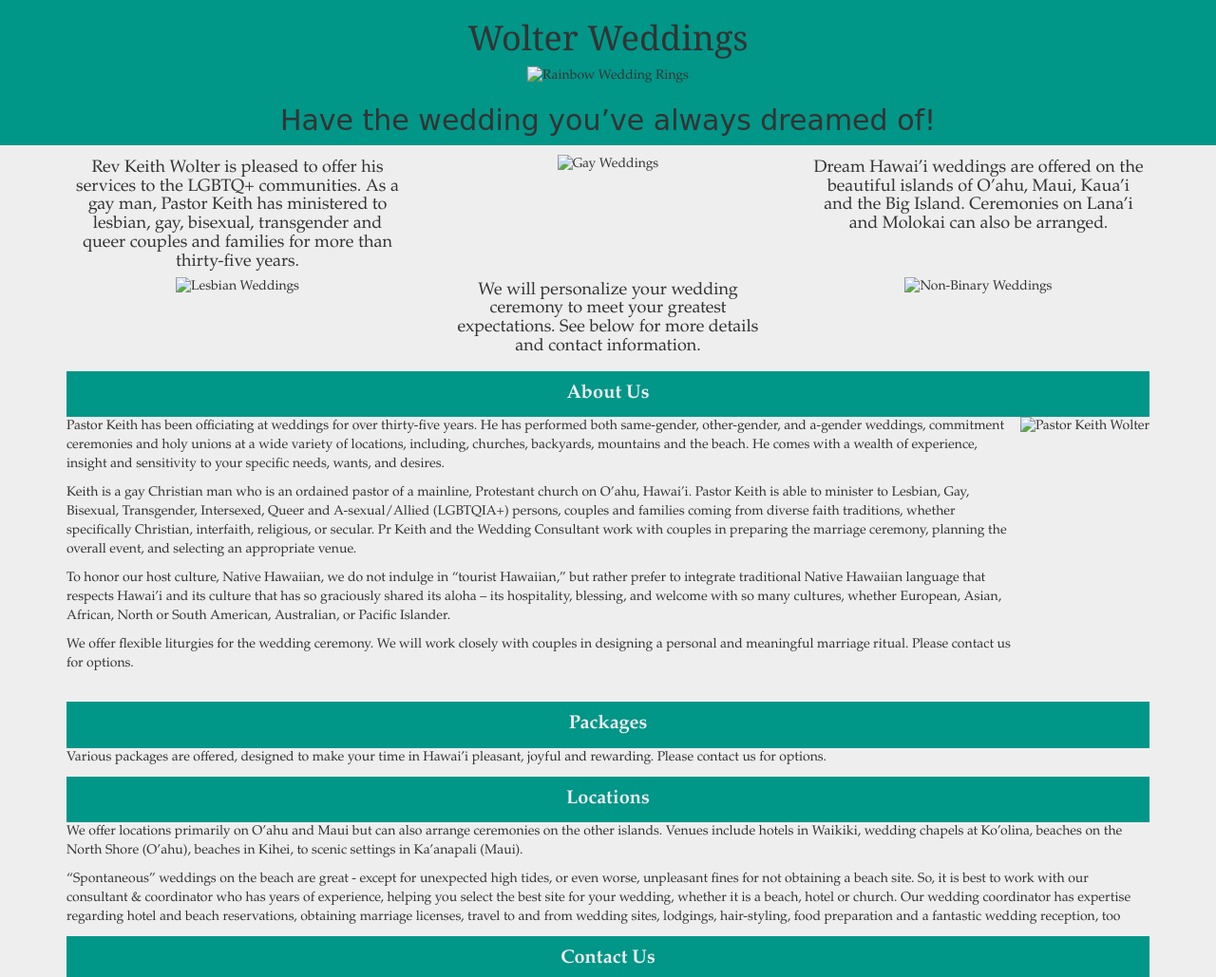
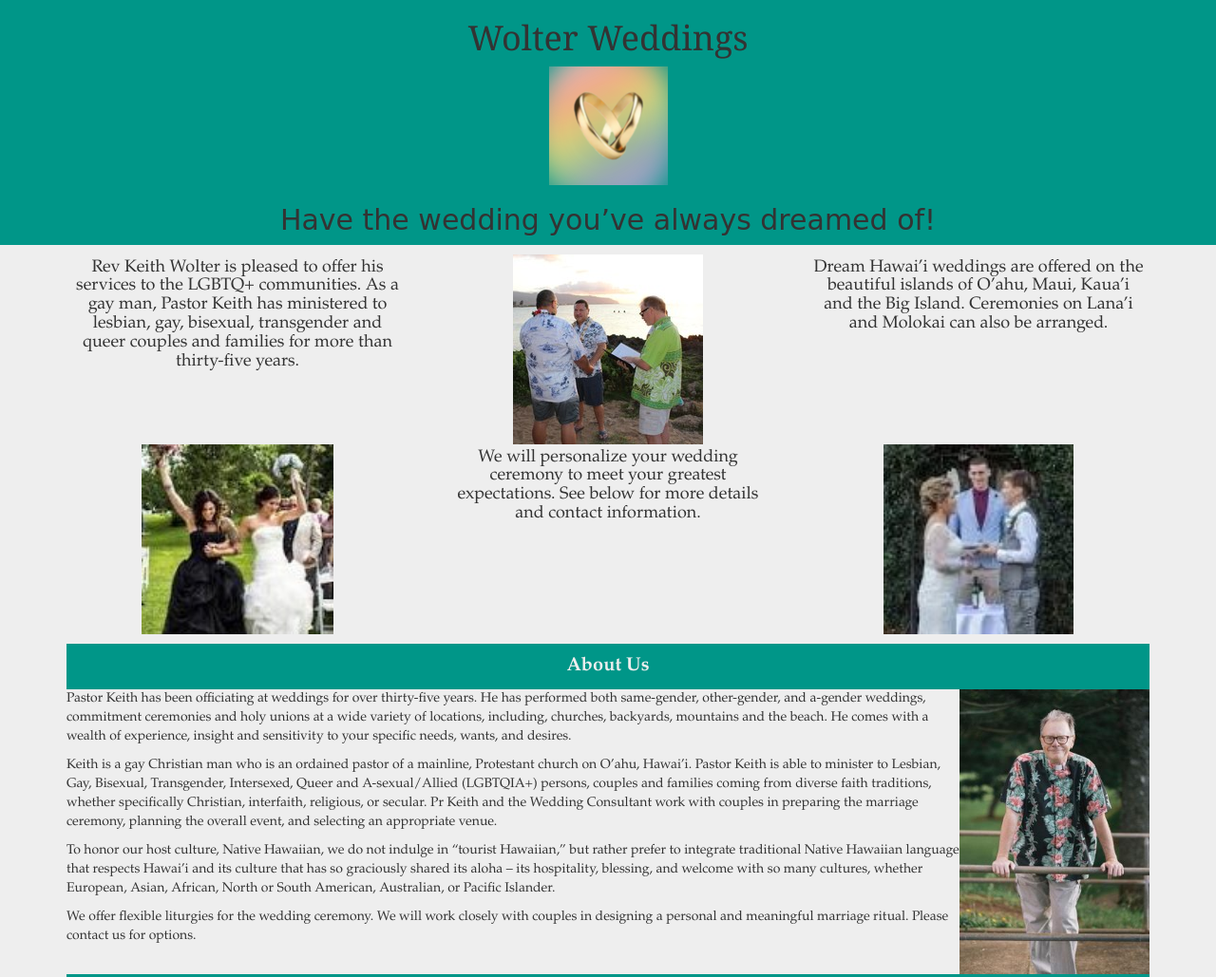
Before and after one commit to awjans/wolterweddings, a plain HTML site: page index.html in a window 1280 px wide. Shown: the top 1029 px of the page at 95% size. Drawn offline with nearby package versions, Linux system fonts and the light colour scheme; the site is published under a folder, as on GitHub Pages, so addresses that start at the root find nothing.

Commit message:
Update index.html
Changed image paths to be relative

```diff
--- a/index.html
+++ b/index.html
@@ -79,7 +79,7 @@
 <!-- Header -->
 <header id="myHeader" class="container w-100 section">
 	<h1 id="title" class="display-1">Wolter Weddings</h1>
-	<img id="logo" alt="Rainbow Wedding Rings" src="/images/rainbow_wedding_rings.png" />
+	<img id="logo" alt="Rainbow Wedding Rings" src="images/rainbow_wedding_rings.png" />
 	<h2 id="subtitle" class="display-2">Have the wedding you&rsquo;ve always dreamed of!</h2>
 </header>
 <main>
@@ -88,24 +88,24 @@
 		<div class="col-12 col-md-4 text-center">
 			<h4 class="splash-text">Rev Keith Wolter is pleased to offer his services to the LGBTQ+ communities. As a gay man, Pastor Keith has ministered to lesbian, gay, bisexual, transgender and queer couples and families for more than thirty-five years.</h4>
 		</div>
-		<div class="col-12 col-md-4 text-center"><img class="splash-photo" alt="Gay Weddings" src="/images/gay_wedding.jpg" /></div>
+		<div class="col-12 col-md-4 text-center"><img class="splash-photo" alt="Gay Weddings" src="images/gay_wedding.jpg" /></div>
 		<div class="col-12 col-md-4 text-center">
 			<h4 class="splash-text">Dream Hawai&rsquo;i weddings are offered on the beautiful islands of O&rsquo;ahu, Maui, Kaua&rsquo;i and the Big Island. Ceremonies on Lana&rsquo;i and Molokai can also be arranged.</h4>
 		</div>
 	</div>
 	<div class="row">
-		<div class="col-12 col-md-4 text-center"><img class="splash-photo" alt="Lesbian Weddings" src="/images/lesbian_wedding.jpg" /></div>
+		<div class="col-12 col-md-4 text-center"><img class="splash-photo" alt="Lesbian Weddings" src="images/lesbian_wedding.jpg" /></div>
 		<div class="col-12 col-md-4 text-center">
 			<h4 class="splash-text">We will personalize your wedding ceremony to meet your greatest expectations. See below for more details and contact information.</h4>
 		</div>
-		<div class="col-12 col-md-4 text-center"><img class="splash-photo" alt="Non-Binary Weddings" src="/images/nonbinary_wedding.jpg" /></div>
+		<div class="col-12 col-md-4 text-center"><img class="splash-photo" alt="Non-Binary Weddings" src="images/nonbinary_wedding.jpg" /></div>
 	</div>
 </div>
 
 <div class="container">
 	<div class="w-100 text-center section-title" id="AboutUs">About Us</div>
 	<div id="myAboutUs">
-		<img id="idPhoto" alt="Pastor Keith Wolter" src="/images/Pastor_Keith_Wolter.jpg">
+		<img id="idPhoto" alt="Pastor Keith Wolter" src="images/Pastor_Keith_Wolter.jpg">
 		<p>Pastor Keith has been officiating at weddings for over thirty-five years. He has performed both same-gender, other-gender, and a-gender weddings, commitment ceremonies and holy unions at a wide variety of locations, including, churches, backyards, mountains and the beach. He comes with a wealth of experience, insight and sensitivity to your specific needs, wants, and desires.</p>
 		<p>Keith is a gay Christian man who is an ordained pastor of a mainline, Protestant church on O&rsquo;ahu, Hawai&rsquo;i. Pastor Keith is able to minister to Lesbian, Gay, Bisexual, Transgender, Intersexed, Queer and A-sexual/Allied (LGBTQIA+) persons, couples and families coming from diverse faith traditions, whether specifically Christian, interfaith, religious, or secular. Pr Keith and the Wedding Consultant work with couples in preparing the marriage ceremony, planning the overall event, and selecting an appropriate venue.</p>
 		<p>To honor our host culture, Native Hawaiian, we do not indulge in &ldquo;tourist Hawaiian,&rdquo;&nbsp;but rather prefer to integrate traditional Native Hawaiian language that respects Hawai&rsquo;i and its culture that has so graciously shared its aloha &ndash; its hospitality, blessing, and welcome with so many cultures, whether European, Asian, African, North or South American, Australian, or Pacific Islander.</p>
```
